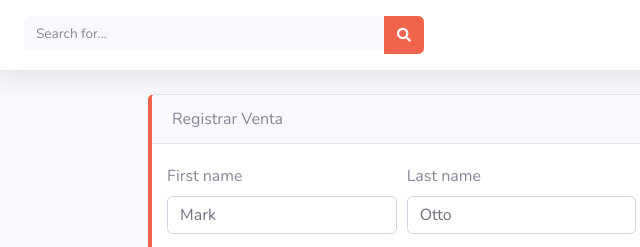
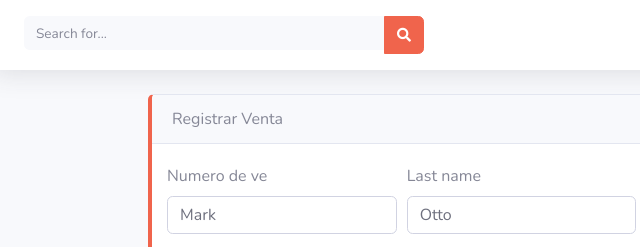
Before and after one commit to AgusR1/Taller, a website with bundled scripts: page registro_venta.html in a window 1280 px wide. Shown: the top 247 px of the page, 232-872 px from the left. Built offline with nearby package versions, Linux system fonts and the light colour scheme.

Commit message:
Update registro_venta.html

```diff
--- a/registro_venta.html
+++ b/registro_venta.html
@@ -362,7 +362,7 @@
                 <div class="card-body form-row">
                   <div class="form-row">
                     <div class="col-md-4 mb-3">
-                      <label for="validationCustom01">First name</label>
+                      <label for="validationCustom01">Numero de ve</label>
                       <input type="text" class="form-control" id="validationCustom01" value="Mark" required>
                     </div>
                     <div class="col-md-4 mb-3">
```
